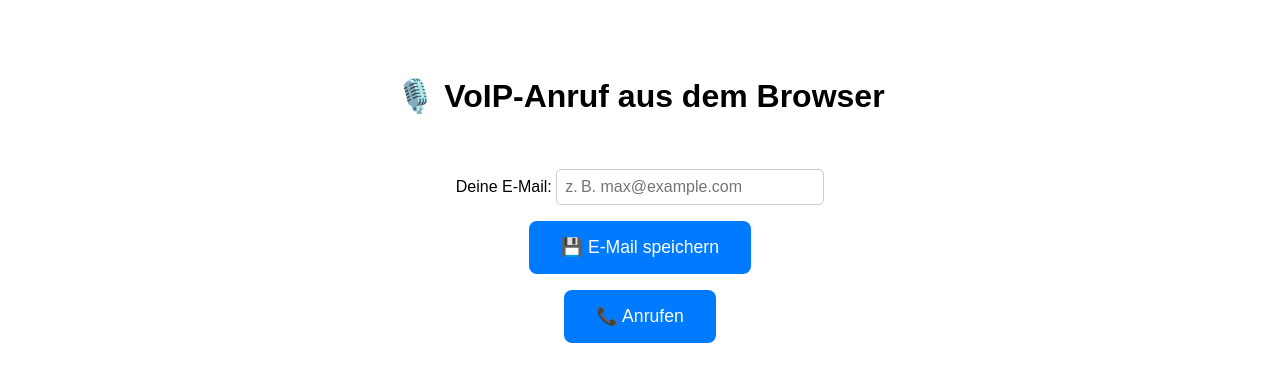
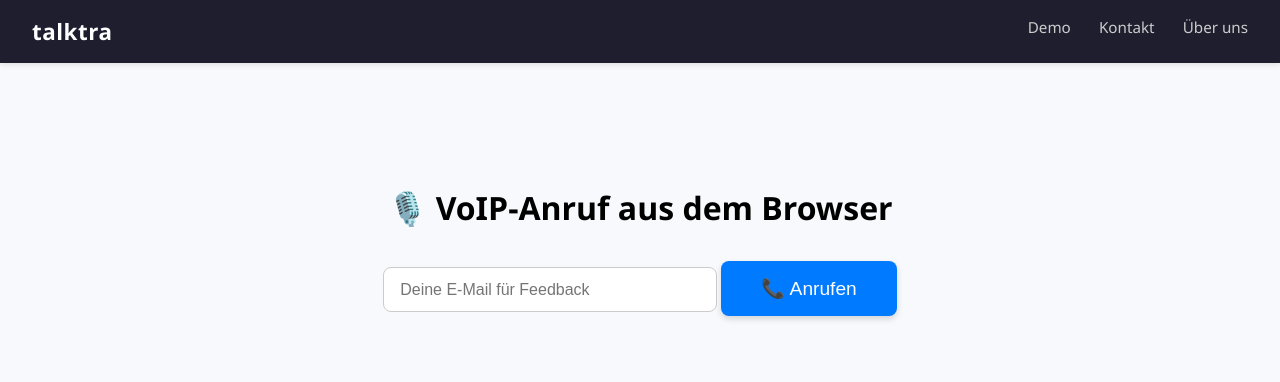
Before and after one commit to Luncustaf/salestrainer-frontend, a SvelteKit app: page / in a window 1280 px wide. Shown: the top 382 px of the page. Built offline with nearby package versions, Linux system fonts and the light colour scheme.

Commit message:
💄 UI-Update mit Branding, Menü und Styling

```diff
--- a/src/routes/+page.svelte
+++ b/src/routes/+page.svelte
@@ -1,68 +1,51 @@
 <script lang="ts">
+  import { onMount } from 'svelte';
   import { Device } from '@twilio/voice-sdk';
-  import { onMount } from 'svelte';
 
   let device: Device | null = null;
+  let isReady = false;
   let isCalling = false;
-  let isReady = false;
-  let email = '';
+  let email = "";
 
-  const saveEmail = async () => {
-    try {
-      const res = await fetch('https://salestrainer-test-8773dee9bf25.herokuapp.com/email', {
-        method: 'POST',
-        headers: { 'Content-Type': 'application/json' },
-        body: JSON.stringify({ email, identity: "browser-user" })
-      });
-      const data = await res.json();
-      console.log("📧 E-Mail gespeichert:", data);
-    } catch (err) {
-      console.error("❌ Fehler beim Speichern der E-Mail:", err);
-    }
-  };
+  const identity = "browser-user";
 
   const startVoIPCall = async () => {
+    console.log("🚀 Starte VoIP-Anruf...");
+
     try {
-      console.log("🚀 Starte VoIP-Anruf...");
-      const res = await fetch('https://salestrainer-test-8773dee9bf25.herokuapp.com/token?identity=browser-user');
-      const data = await res.json();
-      const token = data.token;
+      const res = await fetch(`https://salestrainer-test-8773dee9bf25.herokuapp.com/token?identity=${identity}`);
+      const { token } = await res.json();
+      console.log("🔐 Token empfangen:", token);
 
-      if (!token) {
-        console.error("❌ Kein Token erhalten");
-        return;
-      }
+      const emailRes = await fetch("https://salestrainer-test-8773dee9bf25.herokuapp.com/email", {
+        method: "POST",
+        headers: { "Content-Type": "application/json" },
+        body: JSON.stringify({ email, identity })
+      });
+      const emailData = await emailRes.json();
+      console.log("📧 E-Mail gespeichert:", emailData);
 
-      console.log("🔐 Token empfangen:", token.slice(0, 20) + "...");
       device = new Device(token, { debug: true });
 
-      device.on('registered', () => {
+      device.on("ready", () => {
         console.log("✅ Gerät registriert – Verbindung wird aufgebaut...");
+        isReady = true;
         const connection = device!.connect();
+        console.log("🚀 Verbindung gestartet:", connection);
         isCalling = true;
-        console.log("🚀 Verbindung gestartet:", connection);
       });
 
-      device.on('ready', () => {
-        console.log("📞 Twilio-Gerät bereit");
-        isReady = true;
+      device.on("error", (err) => {
+        console.error("❌ Twilio Fehler:", err);
+        alert("Twilio Fehler: " + err.message);
       });
 
-      device.on('connect', () => {
-        console.log("🔊 Verbindung steht");
-      });
-
-      device.on('disconnect', () => {
-        console.log("📴 Verbindung beendet");
+      device.on("disconnect", () => {
+        console.log("📴 Verbindung beendet.");
         isCalling = false;
       });
 
-      device.on('error', (err) => {
-        console.error("❌ Twilio Fehler:", err);
-        alert("Fehler: " + err.message);
-      });
-
-      await device.register(); // ← WICHTIG
+      device.initialize();
     } catch (error) {
       console.error("❌ Fehler beim Starten des Anrufs:", error);
     }
@@ -78,54 +61,107 @@
 </script>
 
 <main>
-  <h1>🎙️ VoIP-Anruf aus dem Browser</h1>
+  <nav>
+    <div class="logo">talktra</div>
+    <div class="menu">
+      <span>Demo</span>
+      <span>Kontakt</span>
+      <span>Über uns</span>
+    </div>
+  </nav>
 
-  <label>
-    Deine E-Mail:
-    <input bind:value={email} placeholder="z. B. max@example.com" />
-  </label>
+  <section class="centered">
+    <h1>🎙️ VoIP-Anruf aus dem Browser</h1>
 
-  <button on:click={saveEmail}>💾 E-Mail speichern</button>
+    <input
+      type="email"
+      bind:value={email}
+      placeholder="Deine E-Mail für Feedback"
+    />
 
-  {#if !isCalling}
-    <button on:click={startVoIPCall}>📞 Anrufen</button>
-  {:else}
-    <button on:click={hangUp}>📴 Auflegen</button>
-  {/if}
+    {#if !isCalling}
+      <button on:click={startVoIPCall}>📞 Anrufen</button>
+    {:else}
+      <button on:click={hangUp} class="hangup">📴 Auflegen</button>
+    {/if}
+  </section>
 </main>
 
 <style>
-  main {
-    display: flex;
-    flex-direction: column;
-    align-items: center;
-    padding-top: 3rem;
-    font-family: sans-serif;
+  :global(body) {
+    margin: 0;
+    font-family: 'Segoe UI', sans-serif;
+    background: #f7f9fc;
   }
 
-  label, input, button {
-    margin-top: 1rem;
-    font-size: 1rem;
+  nav {
+    display: flex;
+    justify-content: space-between;
+    padding: 1rem 2rem;
+    background-color: #1e1e2f;
+    color: white;
+    box-shadow: 0 2px 5px rgba(0,0,0,0.1);
+  }
+
+  .logo {
+    font-weight: bold;
+    font-size: 1.4rem;
+    letter-spacing: 0.5px;
+  }
+
+  .menu span {
+    margin-left: 1.5rem;
+    cursor: pointer;
+    font-size: 0.95rem;
+    color: #ccc;
+    transition: color 0.2s ease;
+  }
+
+  .menu span:hover {
+    color: white;
+  }
+
+  .centered {
+    text-align: center;
+    padding-top: 6rem;
+  }
+
+  h1 {
+    font-size: 2rem;
+    margin-bottom: 2rem;
   }
 
   input {
-    padding: 0.5rem;
+    padding: 0.8rem 1rem;
+    font-size: 1rem;
     border: 1px solid #ccc;
-    border-radius: 5px;
-    width: 250px;
+    border-radius: 8px;
+    margin-bottom: 1.5rem;
+    width: 300px;
+    max-width: 90%;
   }
 
   button {
-    padding: 1rem 2rem;
-    font-size: 1.1rem;
+    padding: 1rem 2.5rem;
+    font-size: 1.2rem;
     background-color: #007aff;
     color: white;
     border: none;
     border-radius: 8px;
     cursor: pointer;
+    transition: background 0.2s ease-in-out;
+    box-shadow: 0 3px 6px rgba(0, 0, 0, 0.15);
   }
 
   button:hover {
     background-color: #005bb5;
   }
+
+  .hangup {
+    background-color: #e94343;
+  }
+
+  .hangup:hover {
+    background-color: #c73232;
+  }
 </style>
```
